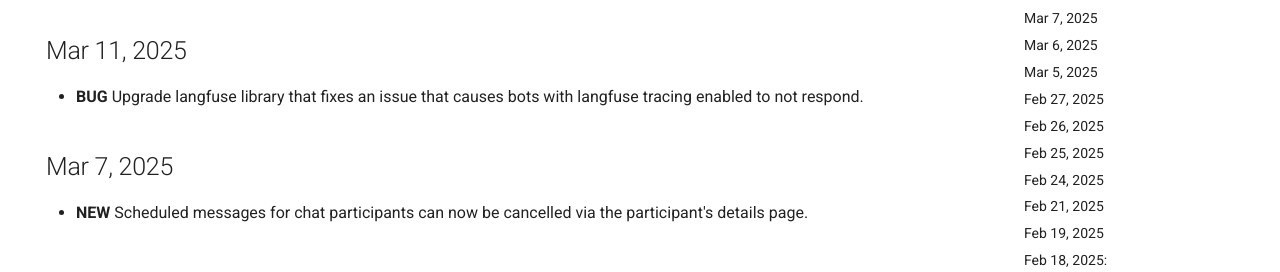
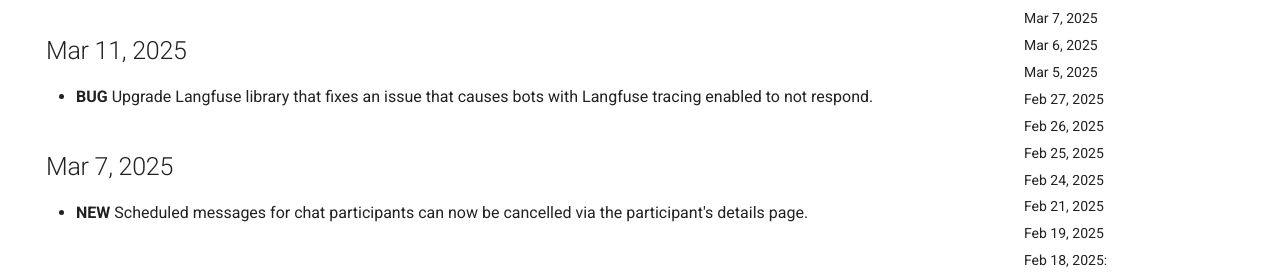
Before and after one commit to dimagi/open-chat-studio-docs, an MkDocs documentation site: the page built from docs/changelog.md, in a window 1280 px wide and 900 px high. Shown: the part 195-467 px from the top of the window. Built offline with MkDocs 1.6.1 and Material for MkDocs 9.7.7, drawn with Linux system fonts in a browser that asks for light colours; emoji names are drawn with the system emoji font; a script that is not in the unit is left out; comment, search, counter and statistics services are not loaded.

Commit message:
Tiny update

```diff
--- a/docs/changelog.md
+++ b/docs/changelog.md
@@ -6,7 +6,7 @@ hide:
 # Changelog
 
 ## Mar 11, 2025
-* **BUG** Upgrade langfuse library that fixes an issue that causes bots with langfuse tracing enabled to not respond.
+* **BUG** Upgrade Langfuse library that fixes an issue that causes bots with Langfuse tracing enabled to not respond.
 
 ## Mar 7, 2025
 
```
